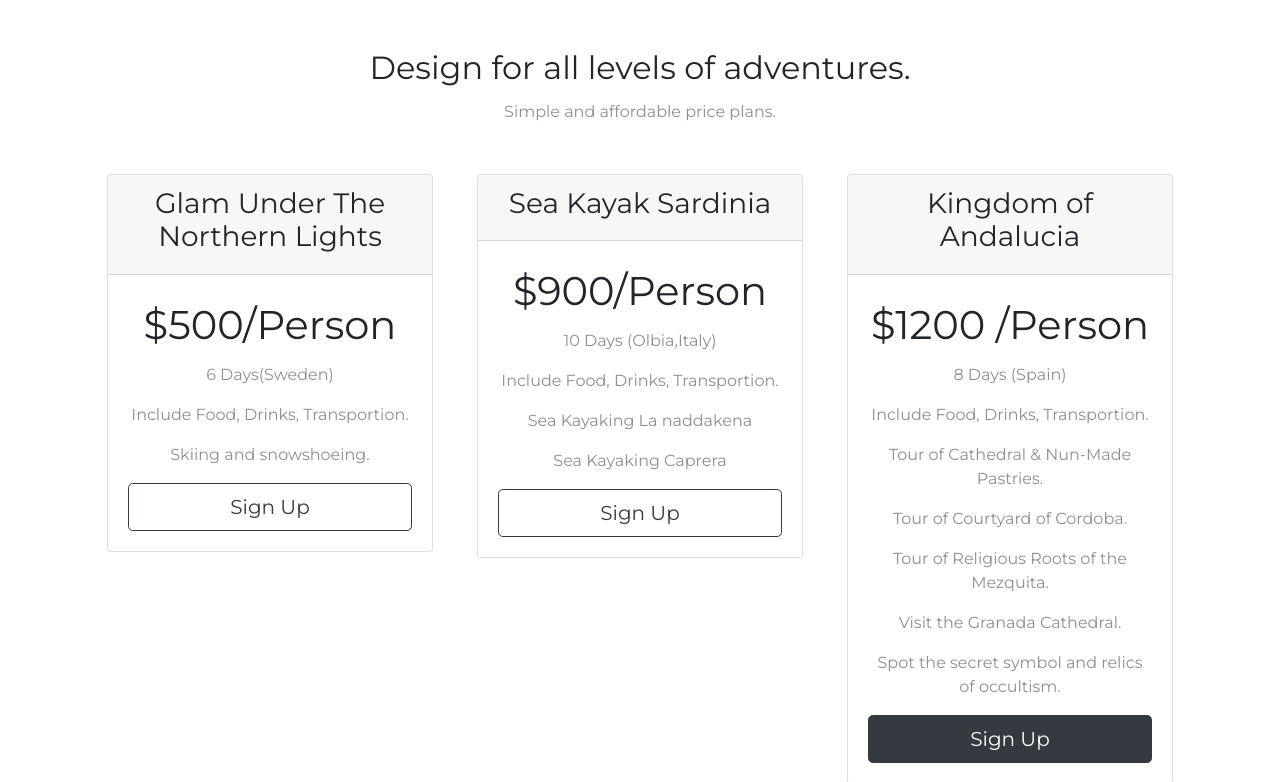
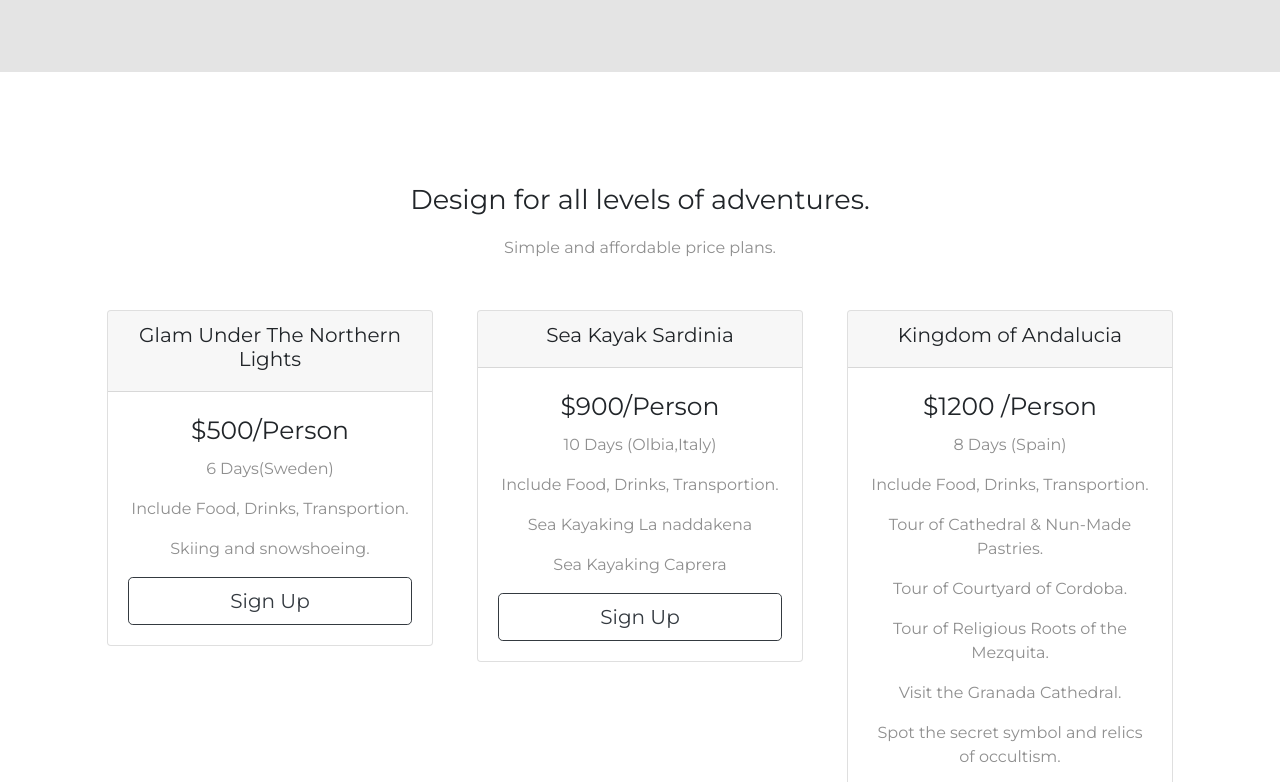
Before and after one commit to maiyopabz/Travel-pathCompleted-Website, a plain HTML site: page index.html in a window 1280 px wide. Shown: the part 1683-2465 px from the top of the page. Drawn offline with nearby package versions, Linux system fonts and the light colour scheme.

Commit message:
update font size and w

```diff
--- a/css/styles.css
+++ b/css/styles.css
@@ -10,7 +10,7 @@ h1, h2, h3, h4, h5, h6 {
 
 h2 {
   position: relative;
-  font-size: 1.5rem;
+  font-size: 1.2rem;
 }
 
 p {
@@ -33,8 +33,9 @@ p {
 }
 
 .section-heading {
-  font-size: 2rem;
-  line-height: 1.5;
+  font-size: 1.7rem;
+  line-height: 3.5rem;
+  position: relative;
 }
 
 /* Containers */
@@ -95,7 +96,8 @@ p {
 }
 
 #title .container-fluid {
-  padding: 3% 15% 7%;
+
+  padding: 5% 15% 15%;
 }
 
 
@@ -192,9 +194,12 @@ p {
 
 }
 
+#pricing h3 {
+  font-size: 20px;
+}
 
 .price-text {
-  font-size: 40px;
+  font-size: 25px;
   line-height: 1.5;
 }
 
--- a/index.html
+++ b/index.html
@@ -35,7 +35,7 @@
         <img src="images/primary2.png" height="60" width="60"/>
 
 
-        <a class="navbar-brand" href="">Travel Path Cebu.</a>
+        <a class="navbar-brand" href="">Travel-Path Cebu</a>
 
         <button class="navbar-toggler" type="button" data-toggle="collapse" data-target="#navbarTogglerDemo02">
             <span class="navbar-toggler-icon"></span>
```
